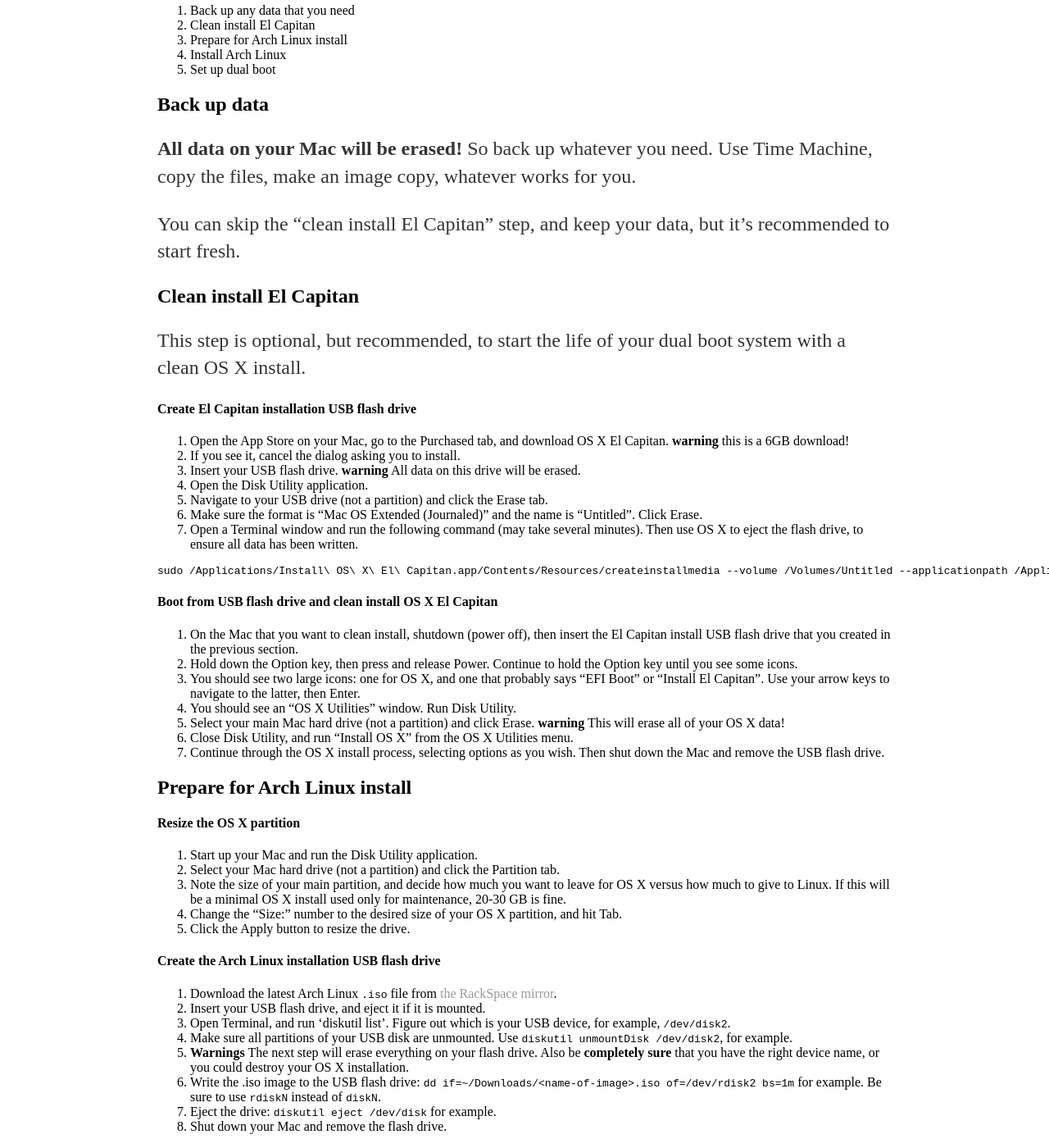
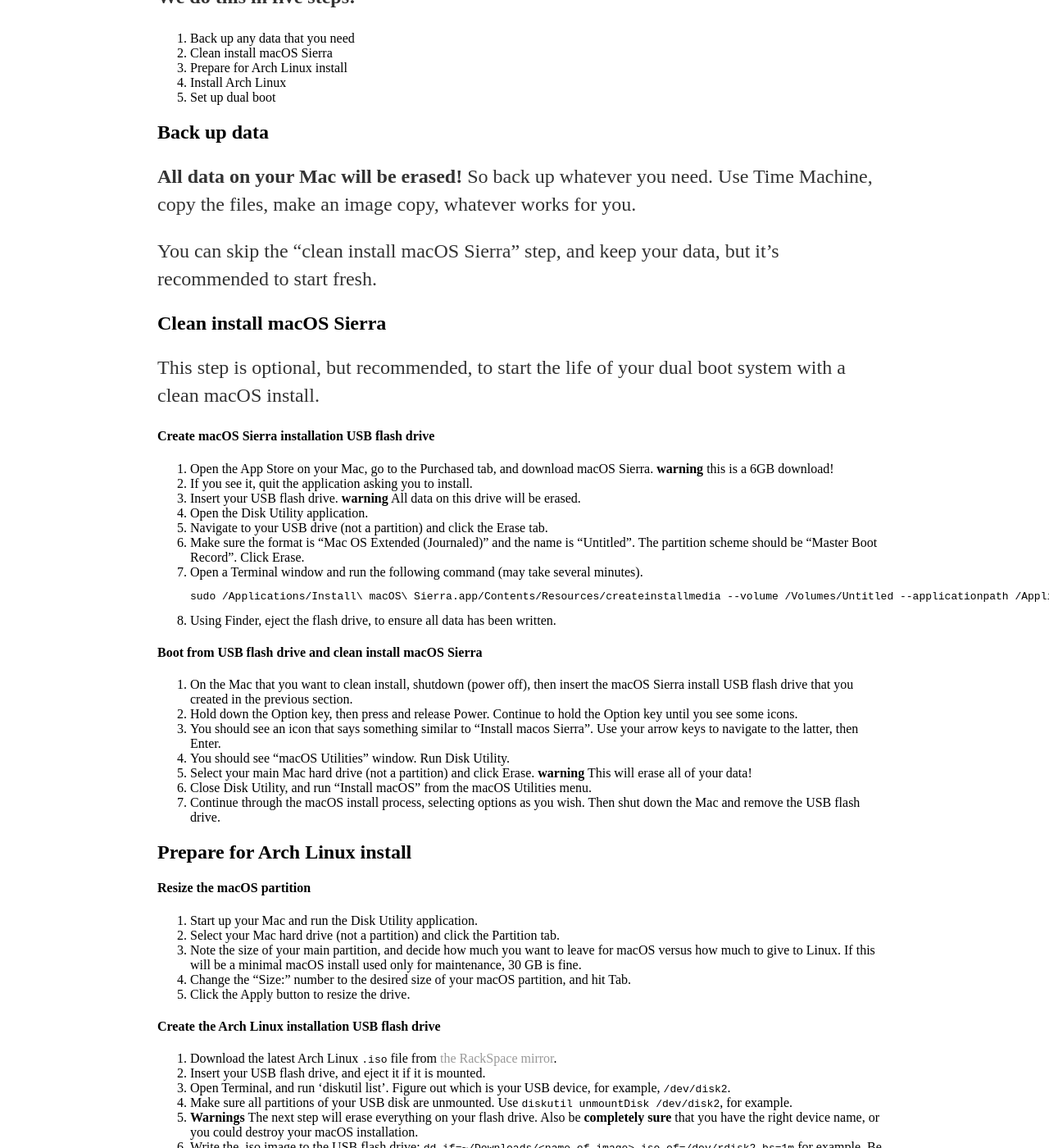
Before and after one commit to SpencerBrown/SpencerBrown.github.io, a Jekyll site: the page built from _posts/2016-02-15-osx-linux-dual-boot.md, in a window 1280 px wide and 1400 px high, scrolled down 1052 px. Shown: the whole window at 82% size. Built offline with Jekyll 4.4.1, drawn with Linux system fonts in a browser that asks for light colours; some of the changed text lies outside the part shown.

Commit message:
Change OS X to macOS

````diff
--- a/_posts/2016-02-15-osx-linux-dual-boot.md
+++ b/_posts/2016-02-15-osx-linux-dual-boot.md
@@ -1,34 +1,34 @@
 ---
 layout: post
-title: "Dual booting OS X and Linux"
+title: "Dual booting macOS and Linux"
 date: 2016-02-15
 ---
 
-I've successfully set up my MacBook Pro Retina (mid-2012) with a clean install of OS X El Capitan, dual booting to Arch Linux.
+I've successfully set up my MacBook Pro Retina (mid-2012) with a clean install of macOS Sierra, dual booting to Arch Linux.
 Other blog posts, and the Arch Linux Wiki itself, are misleading, confusing, or leave out important parts.
 Here's the straight information. This recipe should work (with some obvious adjustments) for other Mac computers or Linux distributions.
 
 **Why would you want to dual boot?**
 
-If your work on this machine is mostly OS X with a bit of Linux from time to time, it is best *not* to use dual boot.
-Instead, set up Linux as a virtual machine under OS X. You can use the [free/open-source VirtualBox](http://virtualbox.org),
+If your work on this machine is mostly Mac software with a bit of Linux from time to time, it is best *not* to use dual boot.
+Instead, set up Linux as a virtual machine under macOS. You can use the [free/open-source VirtualBox](http://virtualbox.org),
 or the commercial [VMware Fusion](https://www.vmware.com/products/fusion) or [Parallels Desktop](http://www.parallels.com/products/desktop/).
 
 If your work on this machine will be mainly Linux, it makes sense to set it up as a dual boot machine.
 When booted natively in Linux, you will get the best performance and simplest operation.
 
-Why not make your machine completely Linux? Because you need OS X for support/maintenance and updates.
+Why not make your machine completely Linux? Because you need macOS for support/maintenance and updates.
 
 **You need the following:**
 
-1. A Mac computer. It's best if this is an "extra" machine that you want to use mainly for Linux.
+1. A Mac computer new enough to run macOS Sierra. It's best if this is an "extra" machine that you want to use mainly for Linux.
 2. A decent Internet connection, as you will be downloading multiple gigabytes of code.
 3. A USB flash drives that you can erase. It need to be at least 8GB, preferably 16GB. A USB3 flash drive will make this go much faster.
 
 **We do this in five steps:**
 
 1. Back up any data that you need
-1. Clean install El Capitan
+1. Clean install macOS Sierra
 2. Prepare for Arch Linux install
 3. Install Arch Linux
 4. Set up dual boot
@@ -37,44 +37,44 @@
 
 **All data on your Mac will be erased!** So back up whatever you need. Use Time Machine, copy the files, make an image copy, whatever works for you.
 
-You can skip the "clean install El Capitan" step, and keep your data, but it's recommended to start fresh.
+You can skip the "clean install macOS Sierra" step, and keep your data, but it's recommended to start fresh.
 
-## Clean install El Capitan
+## Clean install macOS Sierra
 
-This step is optional, but recommended, to start the life of your dual boot system with a clean OS X install.
+This step is optional, but recommended, to start the life of your dual boot system with a clean macOS install.
 
-#### Create El Capitan installation USB flash drive
+#### Create macOS Sierra installation USB flash drive
 
-1. Open the App Store on your Mac, go to the Purchased tab, and download OS X El Capitan. **warning** this is a 6GB download!
-2. If you see it, cancel the dialog asking you to install.
+1. Open the App Store on your Mac, go to the Purchased tab, and download macOS Sierra. **warning** this is a 6GB download!
+2. If you see it, quit the application asking you to install.
 3. Insert your USB flash drive. **warning** All data on this drive will be erased.
 4. Open the Disk Utility application.
 5. Navigate to your USB drive (not a partition) and click the Erase tab.
-6. Make sure the format is "Mac OS Extended (Journaled)" and the name is "Untitled". Click Erase.
-7. Open a Terminal window and run the following command (may take several minutes). Then use OS X to eject the flash drive, to ensure all data has been written.
+6. Make sure the format is "Mac OS Extended (Journaled)" and the name is "Untitled". The partition scheme should be "Master Boot Record". Click Erase.
+7. Open a Terminal window and run the following command (may take several minutes).
+```bash
+sudo /Applications/Install\ macOS\ Sierra.app/Contents/Resources/createinstallmedia --volume /Volumes/Untitled --applicationpath /Applications/Install\ macOS\ Sierra.app
+```
+8. Using Finder, eject the flash drive, to ensure all data has been written.
 
-```bash
-sudo /Applications/Install\ OS\ X\ El\ Capitan.app/Contents/Resources/createinstallmedia --volume /Volumes/Untitled --applicationpath /Applications/Install\ OS\ X\ El\ Capitan.app --nointeraction
-```
+#### Boot from USB flash drive and clean install macOS Sierra
 
-#### Boot from USB flash drive and clean install OS X El Capitan
-
-1. On the Mac that you want to clean install, shutdown (power off), then insert the El Capitan install USB flash drive that you created in the previous section.
+1. On the Mac that you want to clean install, shutdown (power off), then insert the macOS Sierra install USB flash drive that you created in the previous section.
 2. Hold down the Option key, then press and release Power. Continue to hold the Option key until you see some icons.
-3. You should see two large icons: one for OS X, and one that probably says "EFI Boot" or "Install El Capitan". Use your arrow keys to navigate to the latter, then Enter.
-4. You should see an "OS X Utilities" window. Run Disk Utility.
-5. Select your main Mac hard drive (not a partition) and click Erase. **warning** This will erase all of your OS X data!
-6. Close Disk Utility, and run "Install OS X" from the OS X Utilities menu.
-7. Continue through the OS X install process, selecting options as you wish. Then shut down the Mac and remove the USB flash drive.
+3. You should see an icon that says something similar to "Install macos Sierra". Use your arrow keys to navigate to the latter, then Enter.
+4. You should see "macOS Utilities" window. Run Disk Utility.
+5. Select your main Mac hard drive (not a partition) and click Erase. **warning** This will erase all of your data!
+6. Close Disk Utility, and run "Install macOS" from the macOS Utilities menu.
+7. Continue through the macOS install process, selecting options as you wish. Then shut down the Mac and remove the USB flash drive.
 
 ## Prepare for Arch Linux install
 
-#### Resize the OS X partition
+#### Resize the macOS partition
 
 1. Start up your Mac and run the Disk Utility application.
 2. Select your Mac hard drive (not a partition) and click the Partition tab.
-3. Note the size of your main partition, and decide how much you want to leave for OS X versus how much to give to Linux. If this will be a minimal OS X install used only for maintenance, 20-30 GB is fine.
-4. Change the "Size:" number to the desired size of your OS X partition, and hit Tab.
+3. Note the size of your main partition, and decide how much you want to leave for macOS versus how much to give to Linux. If this will be a minimal macOS install used only for maintenance, 30 GB is fine.
+4. Change the "Size:" number to the desired size of your macOS partition, and hit Tab.
 5. Click the Apply button to resize the drive.
 
 #### Create the Arch Linux installation USB flash drive
@@ -83,9 +83,9 @@
 2. Insert your USB flash drive, and eject it if it is mounted.
 3. Open Terminal, and run 'diskutil list'. Figure out which is your USB device, for example, `/dev/disk2`.
 4. Make sure all partitions of your USB disk are unmounted. Use `diskutil unmountDisk /dev/disk2`, for example.
-5. **Warnings** The next step will erase everything on your flash drive. Also be **completely sure** that you have the right device name, or you could destroy your OS X installation.
+5. **Warnings** The next step will erase everything on your flash drive. Also be **completely sure** that you have the right device name, or you could destroy your macOS installation.
 6. Write the .iso image to the USB flash drive: `dd if=~/Downloads/<name-of-image>.iso of=/dev/rdisk2 bs=1m` for example. Be sure to use `rdiskN` instead of `diskN`.
-7. Eject the drive: `diskutil eject /dev/disk` for example.
+7. Eject the drive: `diskutil eject /dev/disk2` for example.
 8. Shut down your Mac and remove the flash drive.
 
 ## Set up Arch Linux
@@ -97,7 +97,7 @@
 1. Hold down the Option key, and press and release Power. Continue to hold down Option until you see icons.
 2. Using the arrow keys, navigate to "EFI Boot" or similar and hit Enter to boot the flash drive.
 3. You should now be booted into Arch Linux, running as root, working entirely from RAM.
-4. Run `cgdisk` and delete the partition previously created under OS X.
+4. Run `cgdisk` and delete the partition previously created under macOS.
 5. **note** some recommend adding an extra dummy 128MB partition in front of the main one created in the next step.
 5. Now add a partition for Linux, using that free space, and mark it for Linux file system. Let's say it's `/dev/sda4` for example.
 6. Format the partition using `mkfs.ext4 /dev/sda4` for example.
@@ -109,14 +109,15 @@
 
 * Sync time: run `timedatectl set-ntp true`
 * Set up the mirror list by editing `/etc/pacman.d/mirrorlist` and commenting out all but the RackSpace entry.
-* Bootstrap the install: run `pacstrap /mnt base base-devel`, which will take several minutes.
+* Bootstrap the install: run `pacstrap /mnt base base-devel vim`, which will take several minutes.
 * Generate the fstab: run `genfstab -p /mnt >> /mnt/etc/fstab`
 * Switch to the installed system: run `arch-chroot /mnt`
 * Set the hostname: run e.g. `echo starship-enterprise > /etc/hostname`
 * Set the local timezone to e.g. Central: `ln -s /usr/share/zoneinfo/US/Central /etc/localtime` (note: if you skip this step the system will run on UTC time)
-* Set up your locale: edit `/etc/locale.gen` and uncomment your desired locales (e.g. `en_US.UTF-8 UTF-8`), then run `locale-gen`
+* Set up your locale: edit `/etc/locale.gen` and uncomment your desired locales (e.g. `en_US.UTF-8 UTF-8`)
+* Create your locale: run `locale-gen`
 * Set your locale current configuration: run e.g. `echo LANG=en_US.UTF-8 > /etc/locale.conf`
-* Set up the network: use `ip addr` to discover your network interface name, then run e.g. `systemctl enable dhcpcd@enp0s3.service`
+* Set up the network: use `ip link` to discover your network interface name, then run e.g. `systemctl enable dhcpcd@enp0s3.service`
 * Set the system clock: run `hwclock --systohc --utc`
 * Create your initfamfs: run `mkinitcpio -p linux`
 * Set the root user password: run `passwd`
@@ -126,16 +127,16 @@
 
 ## Set up dual boot
 
-1. Power on the Mac and login to OS X.
+1. Power on the Mac and login to macOS.
 2. Download and unzip the rEFInd binary zip package from [Rod Smith's project](http://www.rodsbooks.com/refind/getting.html). Make sure the unzipped directory is in your Downloads directory.
 3. Shutdown (power off) the Mac.
 4. Hold down the Command and R keys and press and release Power. This should boot your Mac into Recovery mode.
-5. If you enabled FileVault2 encryption of your OS X hard drive, unlock the drive by running Disk Utility and choosing File/Unlock Disk from the menus, then quit Directory Utility.
+5. If you enabled FileVault2 encryption of your macOS hard drive, unlock the drive by running Disk Utility and choosing File/Unlock Disk from the menus, then quit Directory Utility.
 6. Run Terminal from the Utilities menu.
 7. Run `df -h` and find where the main hard drive is mounted (it will be something like `/Volumes/Macintosh HD`.
 8. Change to the rEFInd directory, something like `cd /Volumes/Macintosh HD/Users/<your-account>/Downloads/refind-bin-0.10.2`.
 9. Run `./refind-install`. You should see messages indicating success.
-10. Reboot your Mac. If all is well, you should see a rEFInd dual boot screen with icons for OS X and Arch Linux. Test this by booting both in turn.
+10. Reboot your Mac. If all is well, you should see a rEFInd dual boot screen with icons for macOS and Arch Linux. Test this by booting both in turn.
 
 ## References/Source Material
 
````
